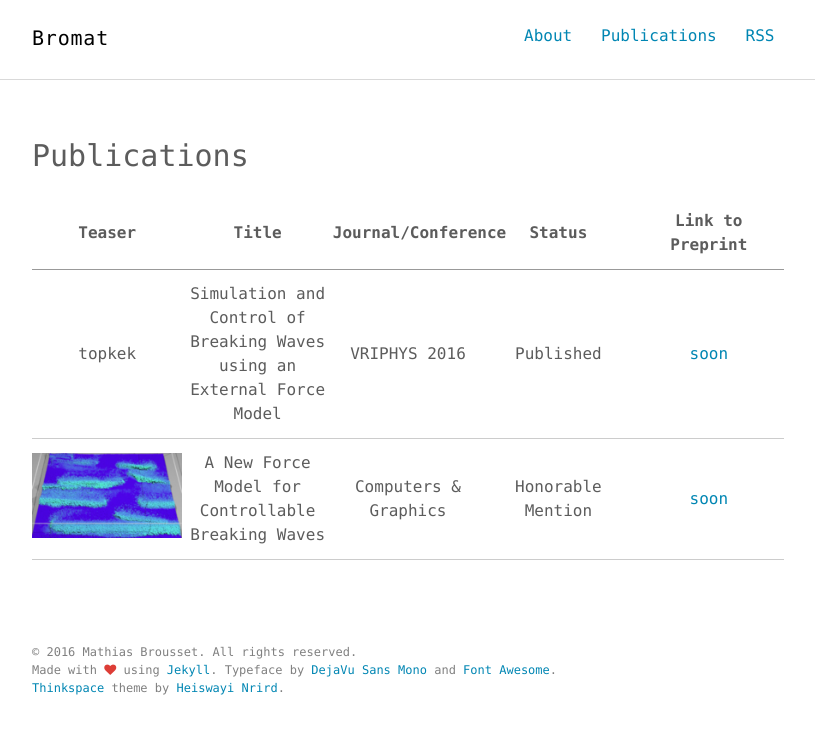
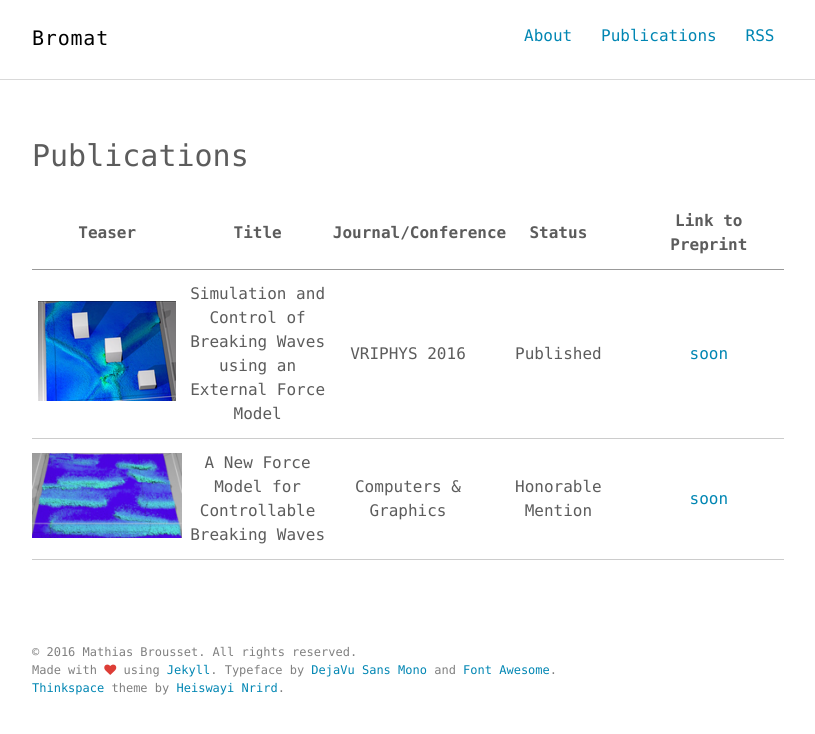
Before and after one commit to Mathiasb17/Mathiasb17.github.io, a Jekyll site: the page built from publications.md, in a window 1280 px wide. Shown: the top 734 px of the page, without its empty margins (232-1047 px from the left). Built offline with Jekyll 4.4.1, drawn with Linux system fonts in a browser that asks for light colours.

Commit message:
Update publications.md

```diff
--- a/publications.md
+++ b/publications.md
@@ -6,5 +6,5 @@ permalink: /publications/
 
 |Teaser|Title|Journal/Conference|Status|Link to Preprint|
 |:----:|:--------------------------------------------------------------------:|:------------------:|:---------------:|:--------------:|
-|topkek|Simulation and Control of Breaking Waves using an External Force Model|VRIPHYS 2016        |Published        |[soon]()
+|![teaser cg](/images/teaser_cg16.png)|Simulation and Control of Breaking Waves using an External Force Model|VRIPHYS 2016        |Published        |[soon]()
 |![teaser vriphys](/images/teaser_vriphys15.png)|A New Force Model for Controllable Breaking Waves                     |Computers & Graphics|Honorable Mention|[soon]()        |
```
